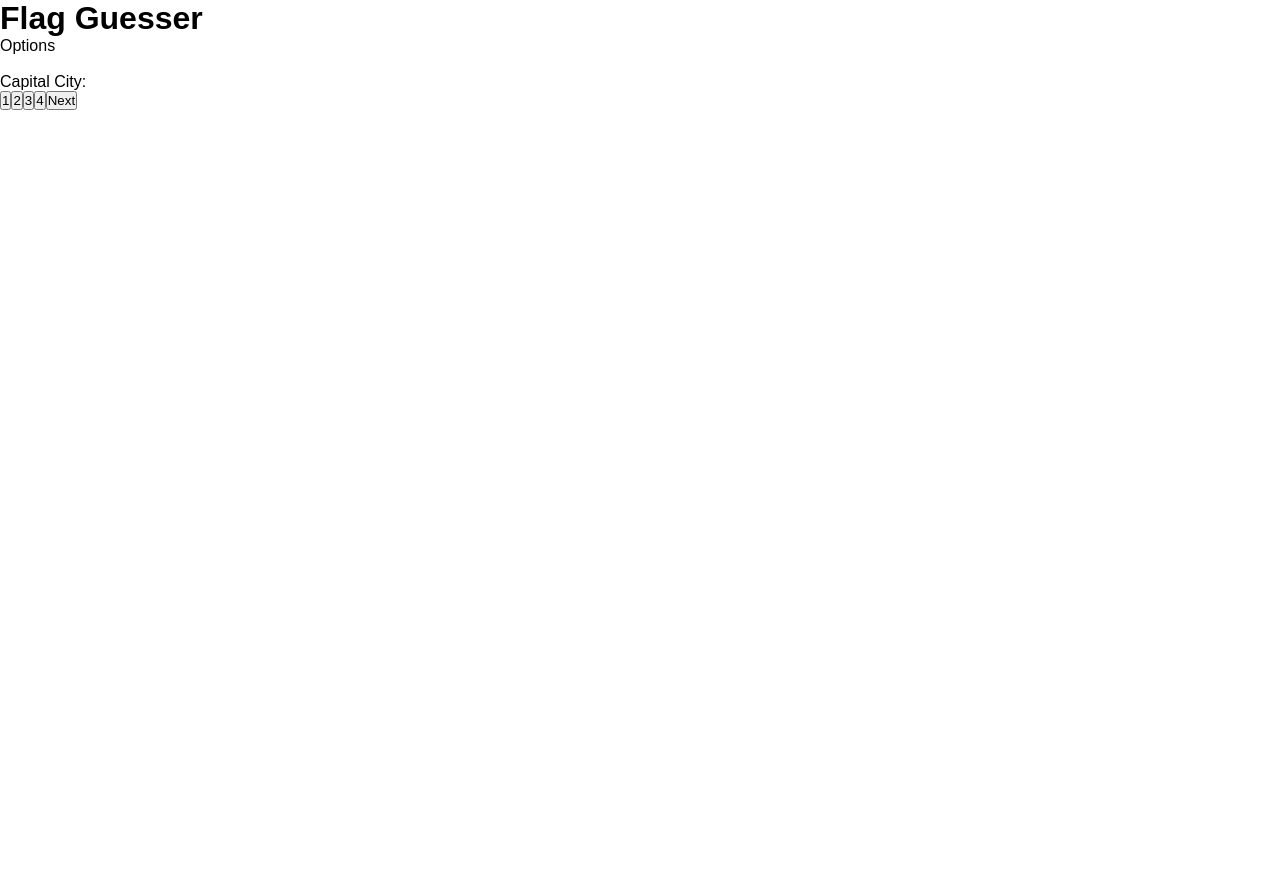
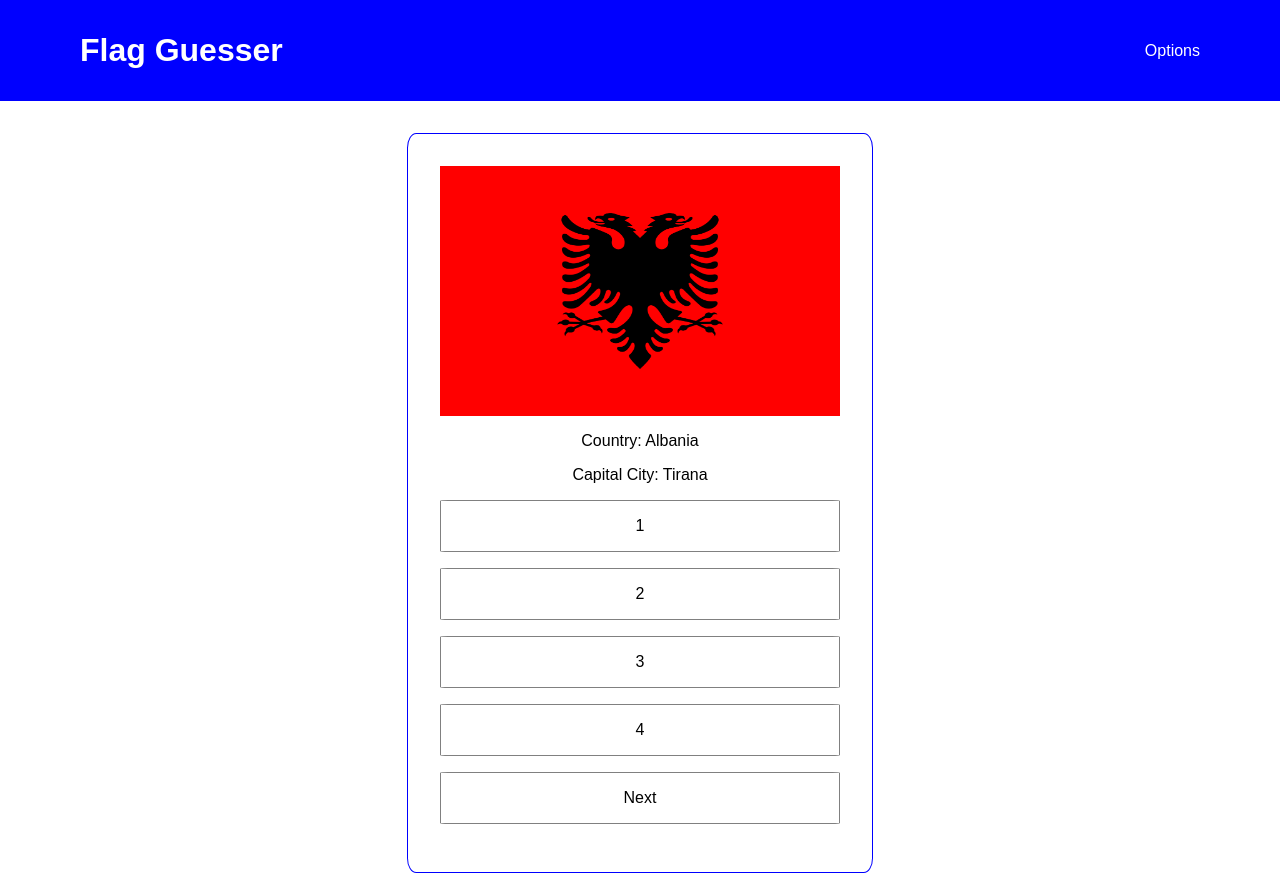
Before and after one commit to fstawicki/FlagGuesser, a React (Create React App) app: page / in a window 1280 px wide. Before the commit the page ends 800 px from the top, so only its background shows below. Built offline with nearby package versions, Linux system fonts and the light colour scheme.

Commit message:
created basic layout

```diff
--- a/package.json
+++ b/package.json
@@ -9,6 +9,8 @@
     "react": "^18.2.0",
     "react-dom": "^18.2.0",
     "react-scripts": "5.0.1",
+    "sass": "^1.55.0",
+    "scss": "^0.2.4",
     "web-vitals": "^2.1.4"
   },
   "scripts": {
--- a/src/App.js
+++ b/src/App.js
@@ -1,3 +1,6 @@
+import React from "react";
+import './styles/App.scss';
+
 import Game from "./components/Game";
 import Navbar from "./components/Navbar";
 
--- a/src/components/Game.jsx
+++ b/src/components/Game.jsx
@@ -1,12 +1,15 @@
 import React from 'react'
+import '../styles/Game.scss'
+
+import albania from '../assets/albania.png'
 
 const Game = () => {
   return (
-    <div>
+    <div className='game'>
         <div className="container">
-            <img src="" alt="" className="image" />
-            <p className="countryname"></p>
-            <p className="city">Capital City: </p>
+            <img src={albania} alt="flag" className="image" />
+            <p className="countryname">Country: Albania</p>
+            <p className="city">Capital City: Tirana</p>
             <button className="answer">1</button>
             <button className="answer">2</button>
             <button className="answer">3</button>
--- a/src/components/Navbar.jsx
+++ b/src/components/Navbar.jsx
@@ -1,8 +1,10 @@
-import React from 'react'
+import React from 'react';
+
+import '../styles/Navbar.scss';
 
 const Navbar = () => {
   return (
-    <div>
+    <div className='navbar'>
         <div className="navbar_left">
             <h1>Flag Guesser</h1>
         </div>
--- a/src/index.js
+++ b/src/index.js
@@ -1,6 +1,5 @@
 import React from 'react';
 import ReactDOM from 'react-dom/client';
-import './index.css';
 import App from './App';
 
 const root = ReactDOM.createRoot(document.getElementById('root'));
--- a/src/index.css
+++ b/src/styles/App.scss
@@ -8,3 +8,6 @@ html{
   font-size: 16px;
   font-family: Arial, Helvetica, sans-serif;
 }
+
+.App{
+}
--- /dev/null
+++ b/src/styles/Game.scss
@@ -0,0 +1,46 @@
+@use '../variables/Variables.scss';
+
+.game{
+
+    margin-top: 2rem;
+    display: flex;
+    align-items: center;
+    justify-content: center;
+
+}
+
+
+.container{
+    min-width: 400px;
+
+    display: flex;
+    flex-direction: column;
+    align-items: center;
+    justify-content: center;
+
+    border: 1px solid Variables.$accentColor;
+    border-radius: 2%;
+
+    padding: 2rem;
+
+
+    & > *{
+        margin-bottom: 1rem;
+    }
+
+}
+
+.image{
+    width: 400px;
+    height: 250px;
+}
+
+
+button{
+    border: 1px solid Variables.$lightBGcolor;
+    border-radius: 2%;
+    width: 400px;
+    font-size: 1rem;
+    padding: 1rem;
+    background-color: transparent;
+}
--- /dev/null
+++ b/src/styles/Navbar.scss
@@ -0,0 +1,40 @@
+@use '../variables/Variables.scss';
+
+.navbar{
+    display: flex;
+    align-items: center;
+    justify-content: space-between;
+
+    padding: 2rem 5rem;
+
+    width: 100%;
+    color: white;
+    background-color: Variables.$accentColor;
+
+}
+
+.navbar_left{
+
+    h1{
+        font-size: 2rem;
+    }
+
+}
+
+.navbar_right{
+
+    .navbar_right_list{
+        list-style: none;
+
+
+        &:hover{
+            cursor: pointer;
+        }
+
+
+        li{
+
+        }
+    }
+
+}
--- /dev/null
+++ b/src/variables/Variables.scss
@@ -0,0 +1,2 @@
+$accentColor: blue;
+$lightBGcolor: grey;
```
Also changed, not shown: src/assets/albania.png (added), 1 other file (tests, documents, lock files or other folders).
